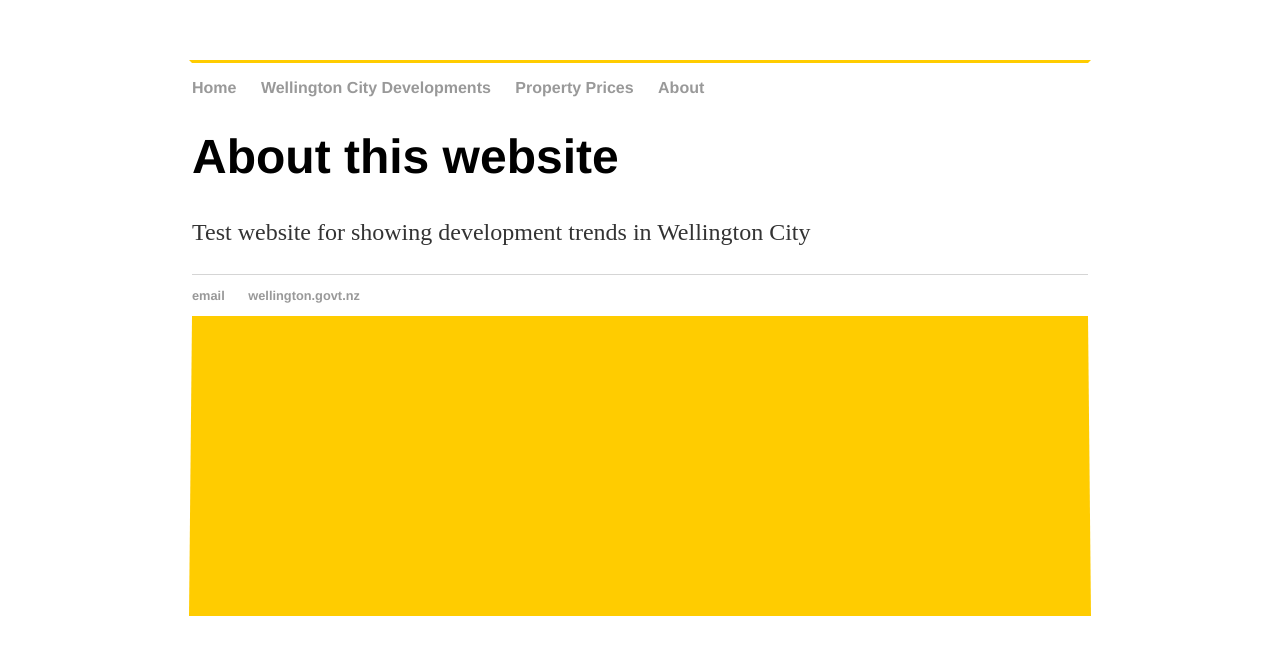
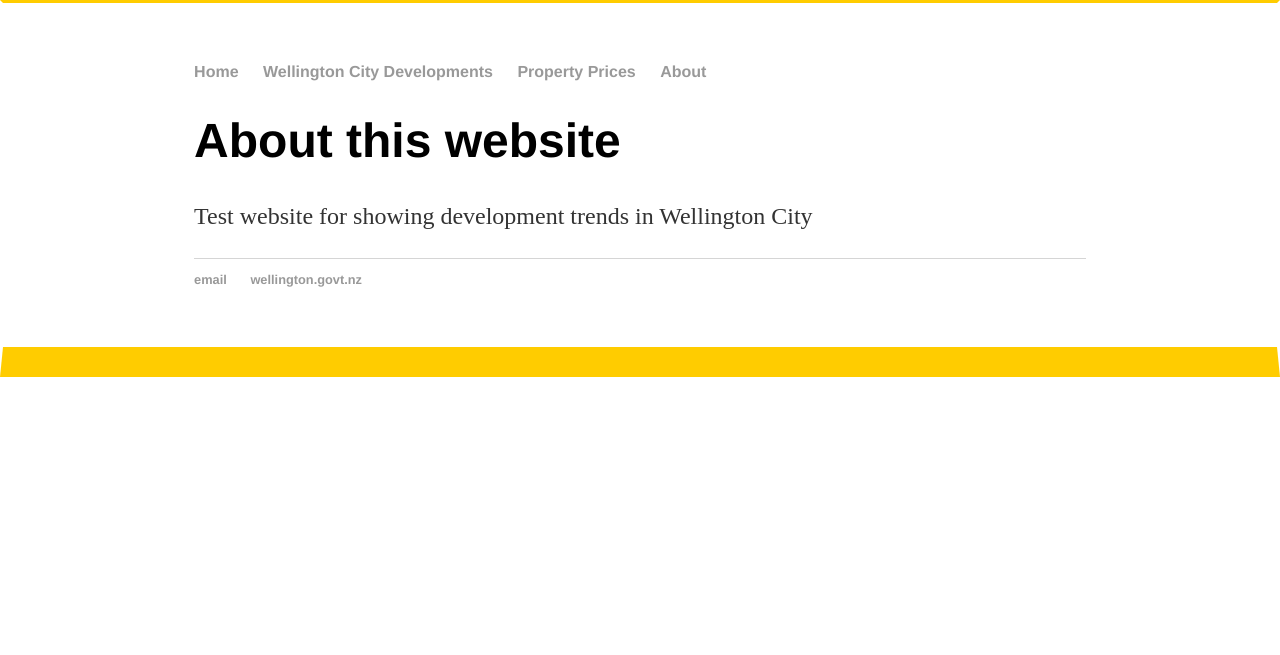
Before and after one commit to wccdigital/graphs, a Jekyll site: the page built from about.html, in a window 1280 px wide. Shown: the top 655 px of the page. Built offline with Jekyll 4.4.1, drawn with Linux system fonts in a browser that asks for light colours.

Commit message:
Update main.css

```diff
--- a/css/main.css
+++ b/css/main.css
@@ -1,12 +1,15 @@
-body {
-    margin: 60px auto;
+html{
     border-style: solid;
-    border-bottom-width: 300px;
+    border-bottom-width: 30px;
     border-top-color: #FFCC00;
     border-right-color: #ffffff;
     border-left-color: #ffffff;
-    border-bottom-width: 300px;
+    border-bottom-width: 30px;
     border-bottom-color: #FFCC00;
+}
+
+body {
+    margin: 60px auto;
     width: 70%;
 }
 nav ul, footer ul {
```
